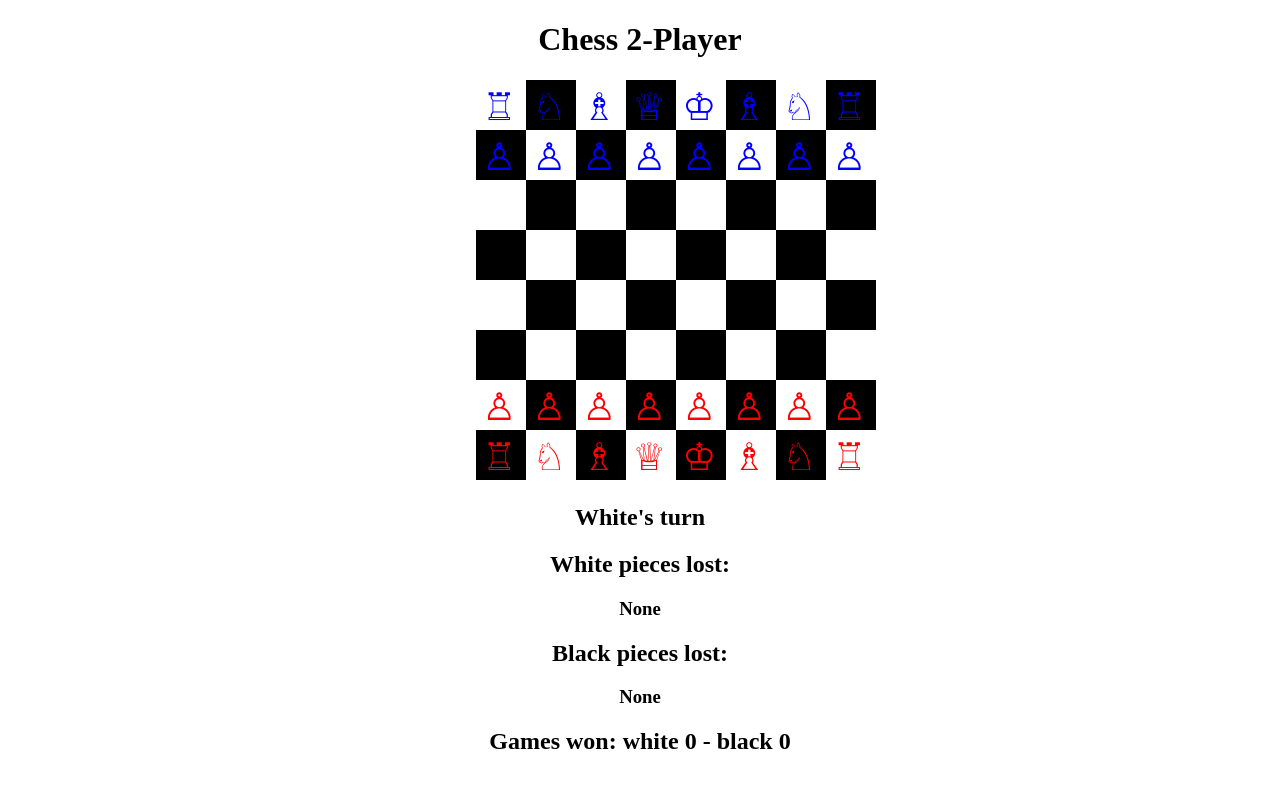
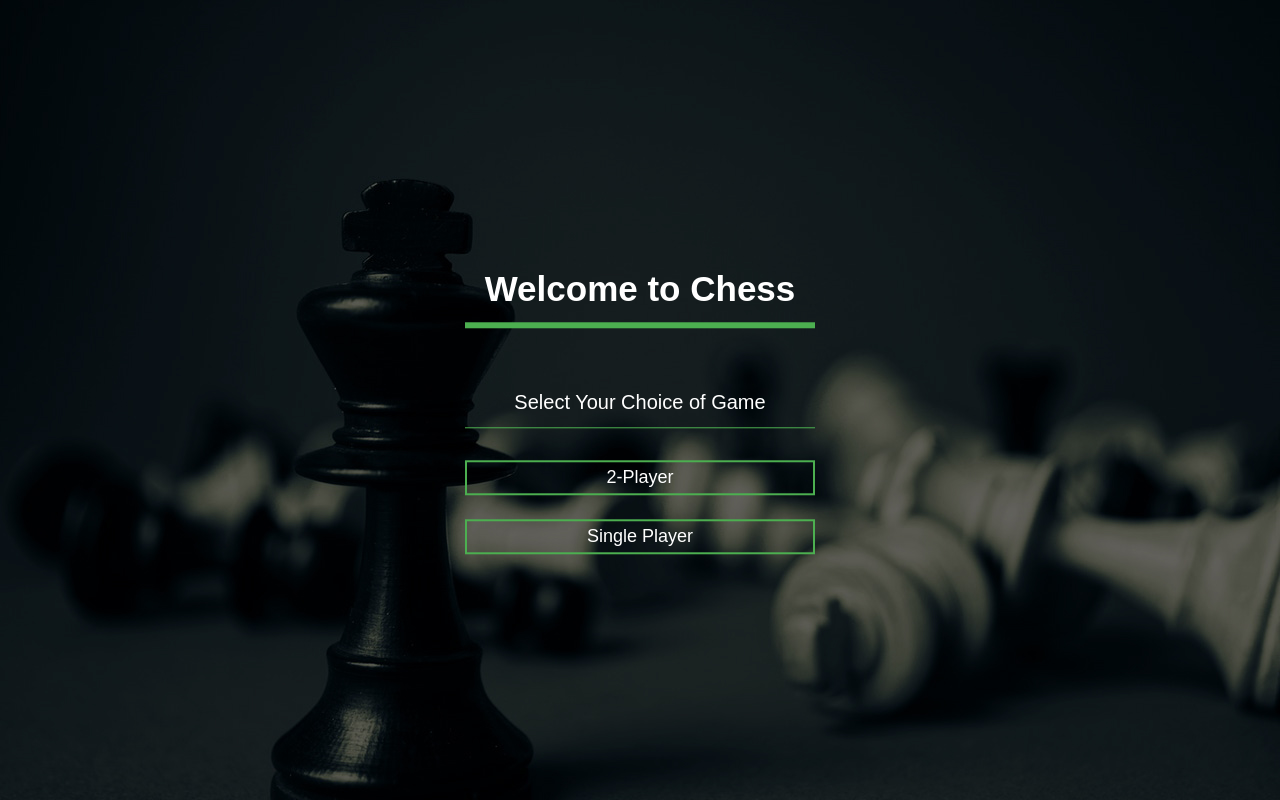
Before and after one commit to praneeth34/Chess, a plain HTML site: page index.html in a window 1280 px wide. Drawn offline with Linux system fonts and the light colour scheme.

Commit message:
added pages

```diff
--- a/app.js
+++ b/app.js
@@ -2,8 +2,8 @@ const BOARD_WIDTH = 8;
 const BOARD_HEIGHT = 8;
 
 const TILE_SIZE = 50;
-const WHITE_TILE_COLOR = "white";
-const BLACK_TILE_COLOR = "black";
+const WHITE_TILE_COLOR = "rgb(186, 180, 179)";
+const BLACK_TILE_COLOR = "rgb(238, 238, 238)";
 const HIGHLIGHT_COLOR = "red";
 const WHITE = 0;
 const BLACK = 1;
@@ -21,12 +21,12 @@ const VALID = 1;
 const VALID_CAPTURE = 2;
 
 const piecesCharacters = {
-  0: "♙",
-  1: "♘",
-  2: "♗",
-  3: "♖",
-  4: "♕",
-  5: "♔",
+  0: "♟︎",
+  1: "♞",
+  2: "♝",
+  3: "♜",
+  4: "♛",
+  5: "♚",
 };
 
 let chessCanvas;
@@ -51,6 +51,53 @@ let blackVictories;
 document.addEventListener("DOMContentLoaded", onLoad);
 
 function onLoad() {
+  var content = document.createElement("div");
+  content.className = "content";
+  var heading = document.createElement("h1");
+  heading.innerText = "CHESS For 2-Players";
+  heading.setAttribute(
+    "style",
+    "background-color:#171717;color:#FFF;text-align: center;"
+  );
+  content.appendChild(heading);
+  var mainChessBoard = document.createElement("canvas");
+  mainChessBoard.setAttribute("id", "chessCanvas");
+  mainChessBoard.setAttribute("width", "400");
+  mainChessBoard.setAttribute("height", "400");
+  mainChessBoard.setAttribute("style", "margin-left: 33%");
+  content.appendChild(mainChessBoard);
+  var player = document.createElement("h2");
+  player.setAttribute("id", "currentTeamText");
+  player.setAttribute("style", "text-align:center");
+  content.appendChild(player);
+  var whiteCountTitle = document.createElement("h2");
+  whiteCountTitle.setAttribute("id", "whiteCountTitle");
+  whiteCountTitle.innerText = "White pieces lost:";
+  content.appendChild(whiteCountTitle);
+  var whiteCount = document.createElement("h3");
+  whiteCount.setAttribute("id", "whiteCasualities");
+  content.appendChild(whiteCount);
+  var blackCountTitle = document.createElement("h2");
+  blackCountTitle.innerText = "Black pieces lost:";
+  blackCountTitle.setAttribute("id", "blackCountTitle");
+  content.appendChild(blackCountTitle);
+  var blackCount = document.createElement("h3");
+  blackCount.setAttribute("id", "blackCasualities");
+  content.appendChild(blackCount);
+  var totalCount = document.createElement("h2");
+  totalCount.setAttribute("id", "totalVictories");
+  content.appendChild(totalCount);
+  var rulesHeading = document.createElement("h2");
+  rulesHeading.setAttribute("id", "rhead");
+  rulesHeading.innerText = "Rules:";
+  var rules = document.createElement("p");
+  rules.innerText =
+    "Chess is a two-player strategy board game played on a checkered board with 64 squares arranged in an 8×8 square grid. Each player begins with 16 pieces: one king, one queen, two rooks, two knights, two bishops, and eight pawns. Each piece type moves differently, with the most powerful being the queen and the least powerful the pawn. The objective is to checkmate the opponent's king by placing it under an inescapable threat of capture. To this end, a player's pieces are used to attack and capture the opponent's pieces, while supporting one another. During the game, play typically involves exchanging pieces for the opponent's similar pieces, and finding and engineering opportunities to trade advantageously or to get a better position. In addition to checkmate, a player wins the game if the opponent resigns, or, in a timed game, runs out of time. There are also several ways that a game can end in a draw.";
+  rules.setAttribute("id", "rules");
+  content.appendChild(rulesHeading);
+  content.appendChild(rules);
+
+  document.getElementsByTagName("body")[0].appendChild(content);
   chessCanvas = document.getElementById("chessCanvas");
   chessCtx = chessCanvas.getContext("2d");
   chessCanvas.addEventListener("click", onClick);
@@ -73,7 +120,7 @@ function startGame() {
   curY = -1;
 
   currentTeam = WHITE;
-  currentTeamText.textContent = "White's turn";
+  currentTeamText.textContent = "White's Have to Move";
 
   whiteCasualities = [0, 0, 0, 0, 0];
   blackCasualities = [0, 0, 0, 0, 0];
@@ -316,10 +363,10 @@ function moveSelectedPiece(x, y) {
 
 function changeCurrentTeam() {
   if (currentTeam === WHITE) {
-    currentTeamText.textContent = "Black's turn";
+    currentTeamText.textContent = "Black's Turn";
     currentTeam = BLACK;
   } else {
-    currentTeamText.textContent = "White's turn";
+    currentTeamText.textContent = "White's Turn";
     currentTeam = WHITE;
   }
 }
@@ -395,9 +442,9 @@ function drawPieces() {
       if (board.tiles[i][j].team === EMPTY) continue;
 
       if (board.tiles[i][j].team === WHITE) {
-        chessCtx.fillStyle = "#FF0000";
+        chessCtx.fillStyle = "#0000FF";
       } else {
-        chessCtx.fillStyle = "#0000FF";
+        chessCtx.fillStyle = "#171717";
       }
 
       chessCtx.font = "38px Arial";
--- a/index.html
+++ b/index.html
@@ -1,30 +1,101 @@
 <!DOCTYPE html>
 <html lang="en">
   <head>
-    <title>Chess-2-Player</title>
     <meta charset="UTF-8" />
-    <script src="app.js"></script>
+    <meta name="viewport" content="width=device-width, initial-scale=1.0" />
+    <title>Play Chess</title>
     <style>
-      h1,
-      h2,
-      h3 {
+      body {
+        margin: 0;
+        padding: 0;
+        font-family: sans-serif;
+        background: url(pexels-george-becker-131616.jpg) no-repeat;
+        background-size: 100%;
+      }
+      .main-box {
+        width: 350px;
+        position: absolute;
+        top: 50%;
+        left: 50%;
+        transform: translate(-50%, -50%);
+        color: white;
+      }
+      .main-box h1 {
         text-align: center;
+        font-size: 35px;
+        border-bottom: 6px solid #4caf50;
+        margin-bottom: 50px;
+        padding: 13px 0;
+      }
+      .main-box p {
+        text-align: center;
+        font-size: 20px;
+        padding: 13px 0;
+        border-bottom: 1px solid #4caf50;
+      }
+      .btn-2 {
+        width: 100%;
+        background: none;
+        border: 2px solid #4caf50;
+        color: white;
+        padding: 5px;
+        font-size: 18px;
+        cursor: pointer;
+        margin: 12px 0;
+      }
+      .btn-1 {
+        width: 100%;
+        background: none;
+        border: 2px solid #4caf50;
+        color: white;
+        padding: 5px;
+        font-size: 18px;
+        cursor: pointer;
+        margin: 12px 0;
+      }
+      .btn-1:hover {
+        background: #4caf50;
+      }
+      .btn-2:hover {
+        background: #4caf50;
       }
     </style>
   </head>
   <body>
-    <h1>Chess 2-Player</h1>
-    <canvas
-      id="chessCanvas"
-      width="400"
-      height="400"
-      style="margin-left: 37%;"
-    ></canvas>
-    <h2 id="currentTeamText"></h2>
-    <h2>White pieces lost:</h2>
-    <h3 id="whiteCasualities"></h2>
-    <h2>Black pieces lost:</h2>
-    <h3 id="blackCasualities"></h2>
-    <h2 id="totalVictories"></h2>
+    <script>
+      var mainContent = document.createElement("div");
+      mainContent.className = "main-box";
+
+      var title = document.createElement("h1");
+      title.innerHTML = "Welcome to Chess";
+      var subtitle = document.createElement("p");
+      subtitle.innerText = "Select Your Choice of Game";
+
+      var onePlayerButton = document.createElement("input");
+      onePlayerButton.className = "btn-1";
+      onePlayerButton.setAttribute("type", "button");
+      onePlayerButton.setAttribute("value", "Single Player");
+      onePlayerButton.setAttribute("href", "#");
+      var secondPlayerButton = document.createElement("input");
+      secondPlayerButton.className = "btn-2";
+      secondPlayerButton.setAttribute("type", "button");
+      secondPlayerButton.setAttribute("value", "2-Player");
+      secondPlayerButton.setAttribute("href", "2Pgame.html");
+
+      var link1 = document.createElement("a");
+      link1.setAttribute("href", "2Pgame.html");
+      link1.appendChild(secondPlayerButton);
+
+      var link2 = document.createElement("a");
+      link2.setAttribute("href", "1Pgame.html");
+      link2.appendChild(onePlayerButton);
+
+      mainContent.appendChild(title);
+      mainContent.appendChild(subtitle);
+      mainContent.appendChild(link1);
+      mainContent.appendChild(link2);
+
+      document.getElementsByTagName("body")[0].appendChild(mainContent);
+    </script>
   </body>
 </html>
--- a/style.css
+++ /dev/null
@@ -1,5 +0,0 @@
-h1,
-h2,
-h3 {
-  text-align: center;
-}
```
Also changed, not shown: 1Pgame.html (added, +21 -0 lines), 2Pgame.html (added, +49 -0 lines), pexels-george-becker-131616.jpg (added).
